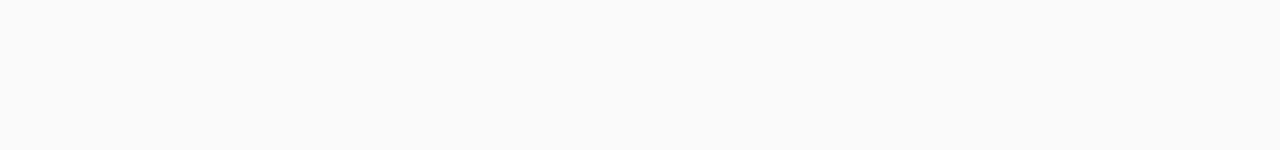
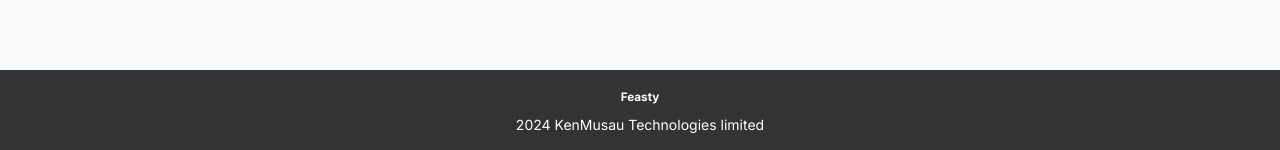
Before and after one commit to Ken-Musau/KennedyMusau-Frontend-Developer, a React (Vite) app: page / in a window 1280 px wide. Shown: the part 1323-1473 px from the top of the page. Before the commit the page ends 1393 px from the top, so only its background shows below. Built offline with nearby package versions, Linux system fonts and the light colour scheme; no server answers.

Commit message:
add footer

```diff
--- a/src/App.jsx
+++ b/src/App.jsx
@@ -1,3 +1,4 @@
+import Footer from "./components/footer/Footer";
 import Hero from "./components/hero/Hero";
 import Main from "./components/main/Main";
 import Navbar from "./components/navbar/Navbar";
@@ -8,12 +9,13 @@
       <header>
         <Navbar />
       </header>
-      <section>
+
+      <main>
         <Hero />
-      </section>
-      <section>
         <Main />
-      </section>
+      </main>
+
+      <Footer />
     </div>
   );
 }
--- /dev/null
+++ b/src/components/footer/Footer.jsx
@@ -0,0 +1,12 @@
+import "./footer.css";
+
+function Footer() {
+  return (
+    <div className="footer">
+      <h3>Feasty</h3>
+      <p> 2024 KenMusau Technologies limited</p>
+    </div>
+  );
+}
+
+export default Footer;
--- /dev/null
+++ b/src/components/footer/footer.css
@@ -0,0 +1,14 @@
+.footer {
+  background-color: #333;
+  color: #fff;
+  padding: 20px;
+  text-align: center;
+}
+
+.footer h3 {
+  margin-bottom: 1em;
+}
+
+.footer p {
+  font-size: 1.4em;
+}
--- a/src/components/footer/footer.jsx
+++ /dev/null
@@ -1,5 +0,0 @@
-function footer() {
-  return <div>footer</div>;
-}
-
-export default footer;
--- a/src/components/mealList/MealList.jsx
+++ b/src/components/mealList/MealList.jsx
@@ -9,7 +9,7 @@
   const [selectedMeal, setSelectedMeal] = useState("");
 
   const [currentPage, setCurrentPage] = useState(1);
-  const [postsPerPage, setPostsPerPage] = useState(8);
+  const [postsPerPage, setPostsPerPage] = useState(4);
 
   const handleGetMealId = (id) => {
     setSelectedMeal(id);
```
